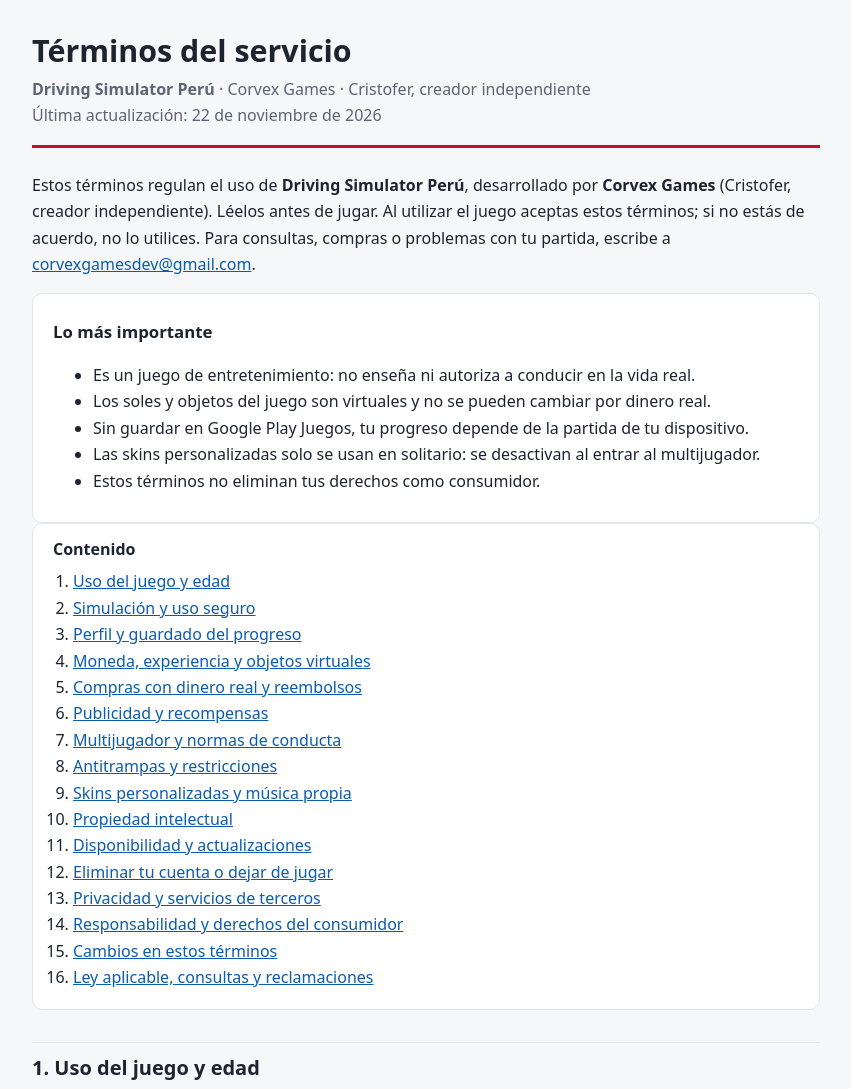
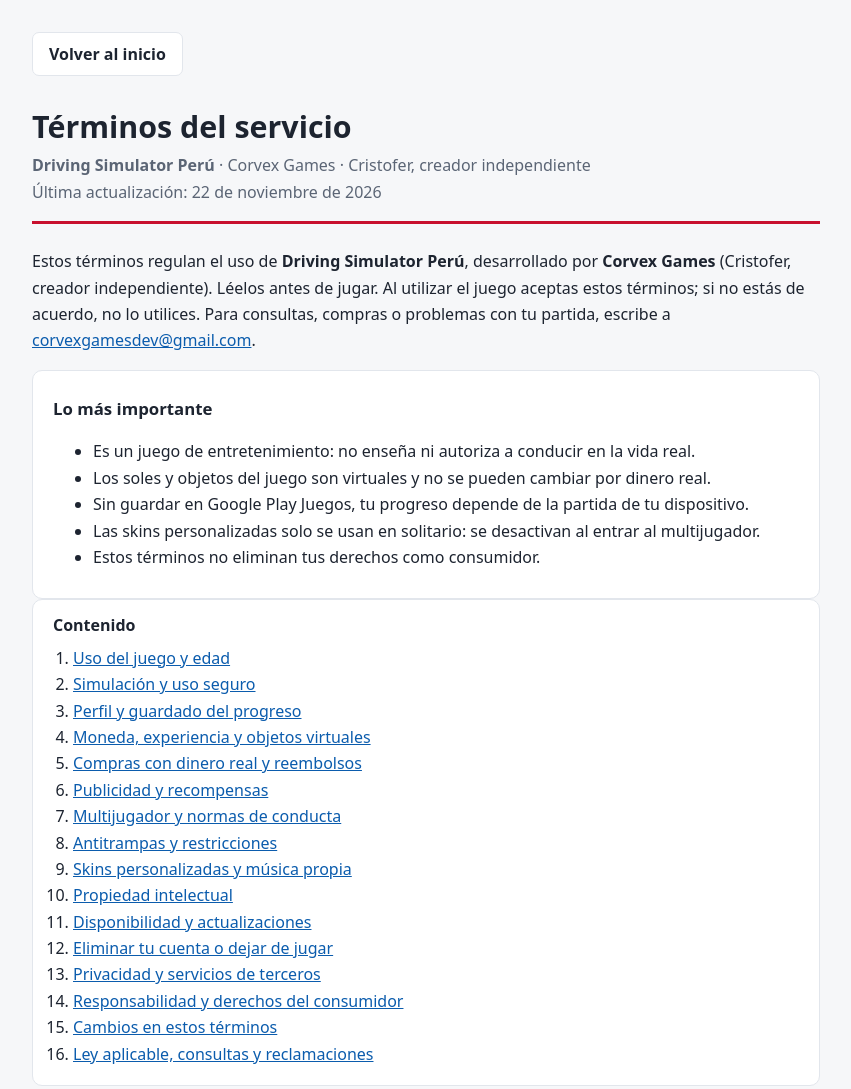
Before and after one commit to corvexgamesdev/corvexgamesdev, a plain HTML site: page terminos-del-servicio.html in a window 1280 px wide. Shown: the top 1089 px of the page, without its empty margins (214-1065 px from the left). Drawn offline with Linux system fonts and the light colour scheme.

Commit message:
Update terminos-del-servicio.html

```diff
--- a/terminos-del-servicio.html
+++ b/terminos-del-servicio.html
@@ -38,10 +38,20 @@
   footer { margin-top: 40px; color: var(--muted); font-size: .9rem; border-top: 1px solid var(--line); padding-top: 16px; }
   a:focus-visible { outline: 2px solid var(--accent); outline-offset: 3px; }
   p, li, td { overflow-wrap: anywhere; }
+  .page-nav { position: sticky; top: 0; z-index: 10; background: var(--bg); padding: 12px 0; margin: -12px 0 20px; }
+  .back-home { display: inline-flex; align-items: center; justify-content: center; min-height: 44px;
+               padding: 8px 16px; border: 1px solid var(--line); border-radius: 7px;
+               background: var(--card); color: var(--text); text-decoration: none; font-weight: 600; }
+  .back-home:hover { border-color: var(--accent); color: var(--accent); }
+  .back-home:focus-visible { outline: 2px solid var(--accent); outline-offset: 3px; }
 </style>
 </head>
 <body>
 <main id="inicio">
+
+<nav class="page-nav" aria-label="Navegación de la página">
+  <a class="back-home" href="index.html">Volver al inicio</a>
+</nav>
 
 <header>
   <h1>Términos del servicio</h1>
@@ -273,8 +283,8 @@ Cristofer, creador independiente<br>
 Correo: <a href="mailto:corvexgamesdev@gmail.com">corvexgamesdev@gmail.com</a></p>
 
 <footer>
+  <p><a class="back-home" href="index.html">Volver al inicio</a></p>
   © 2026 Corvex Games · Driving Simulator Perú ·
-  <a href="index.html">Inicio</a> ·
   <a href="politica-de-privacidad.html">Política de privacidad</a> ·
   <a href="#inicio">Volver arriba</a>
 </footer>
```
